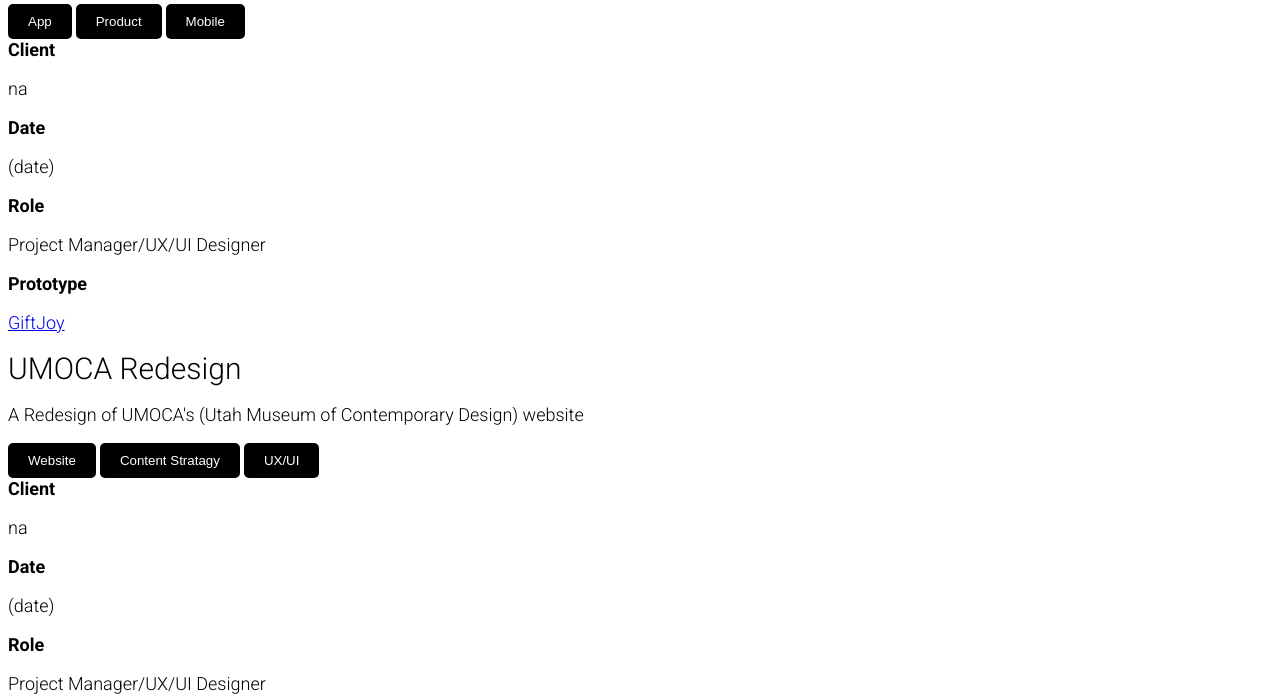
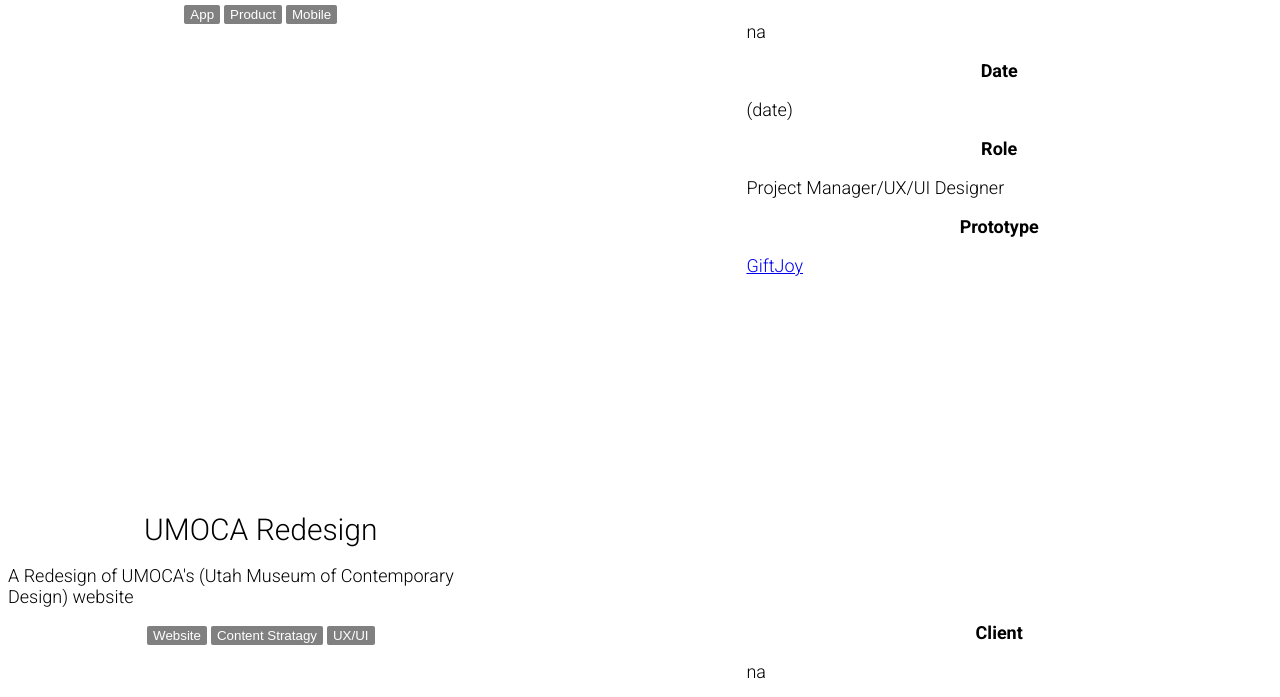
Before and after one commit to KristiinaTam/UX_UI_HW_17, a plain HTML site: page index.html in a window 1280 px wide. Shown: the part 738-1435 px from the top of the page. Drawn offline with Linux system fonts and the light colour scheme.

Commit message:
Update style.css
uodate to center of homepage

```diff
--- a/style.css
+++ b/style.css
@@ -70,6 +70,88 @@
   }
 
 
+  .GiftJoy
+
+  button {
+    padding: 2px 6px;
+    background-color: gray;
+    color: white;
+    border: none;
+    border-radius: 2px;
+    cursor: pointer;
+  }
+
+  button:hover {
+    background-color: #333;
+
+  }
+.left2
+{
+  float: left;
+    margin: 20
+      px;
+    background-color: rgb(255, 255, 255);
+    height: 600px;
+    width: 40%;
+    text-align: center;
+}
+.right2
+{
+    margin: 20px;
+    float: right;
+    background-color: rgb(255, 255, 255);
+    height: 600px;
+    width: 40%;
+    text-align: center;
+}
+
+
+
+.UMOCA
+
+  button {
+    padding: 2px 6px;
+    background-color: gray;
+    color: white;
+    border: none;
+    border-radius: 2px;
+    cursor: pointer;
+  }
+
+  button:hover {
+    background-color: #333;
+
+  }
+.left2
+{
+  float: left;
+    margin: 20
+      px;
+    background-color: rgb(255, 255, 255);
+    height: 600px;
+    width: 40%;
+    text-align: center;
+}
+.right2
+{
+    margin: 20px;
+    float: right;
+    background-color: rgb(255, 255, 255);
+    height: 600px;
+    width: 40%;
+    text-align: center;
+}
+UMOCA-background-image{
+  position: absolute;
+    top: 0;
+    left: 0;
+    width: 100%;
+    height: 900px; /* Adjust height as needed */
+    background-image: url('path/to/umoca-background.jpg'); /* Specify UMOCA background image URL */
+    background-size: cover;
+    z-index: -1;
+}
+
   .container {
     width: 50%;
     margin: 0 auto;
```
